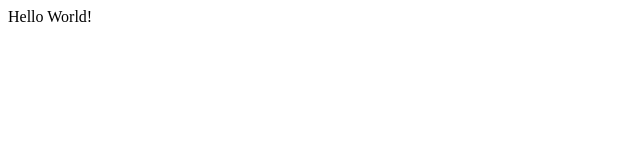
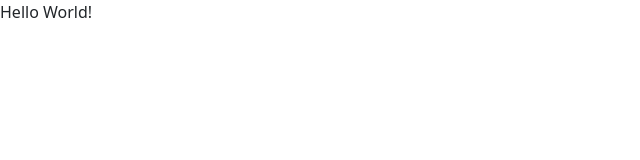
Before and after one commit to Pumahawk/simpl-fe-nx-react, a React (Vite) app: page / in a window 1280 px wide. Shown: the top 160 px of the page, without its empty margins (0-640 px from the left). Built offline with nearby package versions, Linux system fonts and the light colour scheme.

Commit message:
add bootstrap

```diff
--- a/package.json
+++ b/package.json
@@ -9,6 +9,7 @@
   },
   "private": true,
   "dependencies": {
+    "bootstrap": "^5.3.3",
     "react": "18.3.1",
     "react-dom": "18.3.1"
   },
--- a/src/styles.scss
+++ b/src/styles.scss
@@ -1 +1,4 @@
 /* You can add global styles to this file, and also import other style files */
+
+$primary: #243882;
+@import "../node_modules/bootstrap/scss/bootstrap.scss"
```
Also changed, not shown: 1 other file (tests, documents, lock files or other folders).
